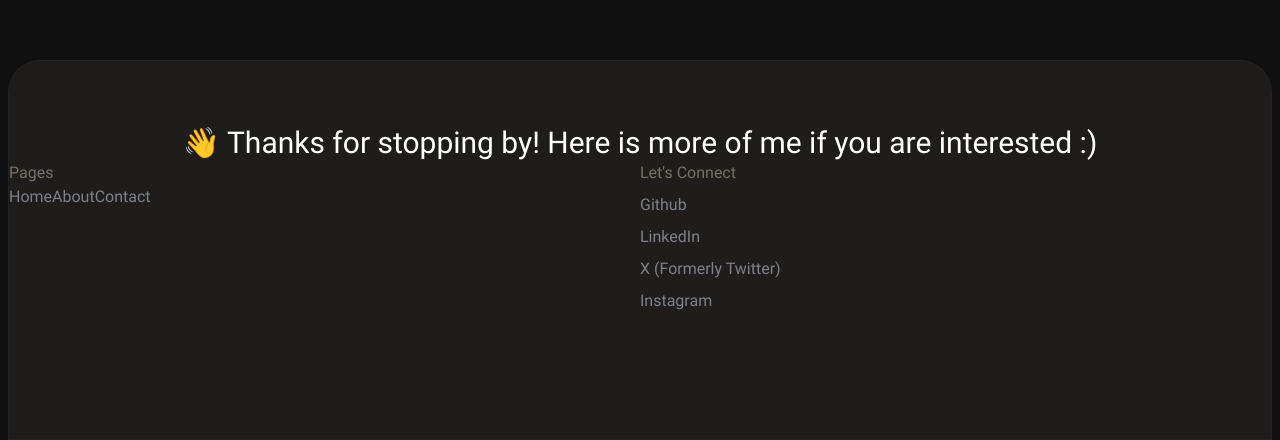
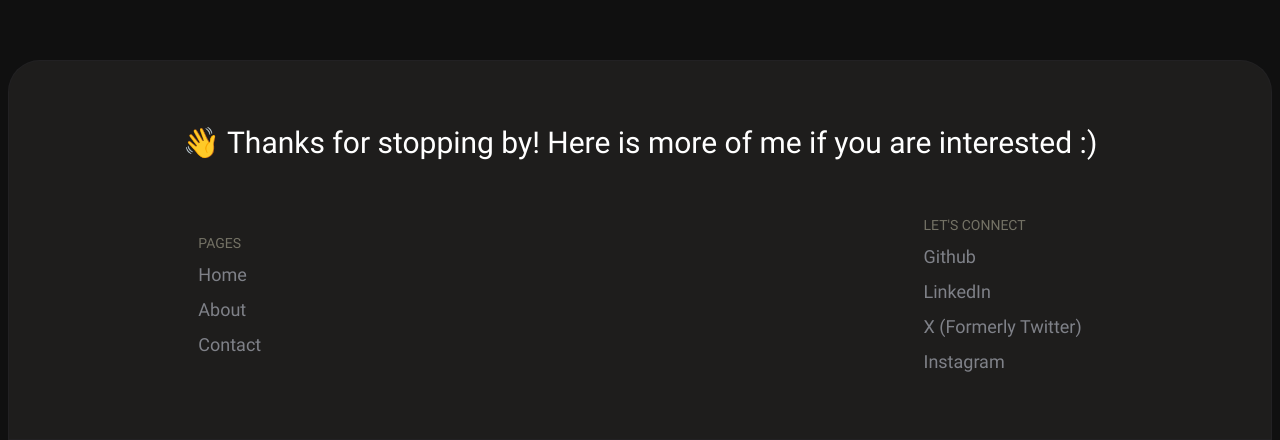
Before and after one commit to Mahfujul-Sagor/portfolio, a Next.js app: page / in a window 1280 px wide. Shown: the part 4580-5020 px from the top of the page. Built offline with nearby package versions, Linux system fonts and the light colour scheme.

Commit message:
add selected work for footer

```diff
--- a/components/Footer.js
+++ b/components/Footer.js
@@ -5,22 +5,22 @@ import React from 'react'
 const Footer = () => {
   return (
     <div className='w-full px-2'>
-      <div className='w-full max-w-[1300px] min-h-[380px] bg-[#1E1D1C] border border-zinc-800/50 mx-auto rounded-t-[2rem] pt-16'>
+      <div className='w-full max-w-[1300px] min-h-[380px] flex flex-col items-center justify-between bg-[#1E1D1C] border border-zinc-800/50 mx-auto rounded-t-[2rem] py-16'>
         <h2 className='text-white text-center lg:text-3xl md:text-2xl sm:text-xl'>
         👋 Thanks for stopping by! Here is more of me if you are interested :{")"}
         </h2>
         <div className='w-full flex justify-center items-center'>
-          <div className='w-full grid grid-cols-2'>
-            <div>
-              <p className='text-[#747265] capitalize'>Pages</p>
+          <div className='flex justify-between items-center w-[70%]'>
+            <div className='flex flex-col gap-2'>
+              <p className='text-[#747265] uppercase text-sm'>Pages</p>
               {FOOTER_PAGES.map((link, index) => (
-                <Link href={link.href} key={index} className='text-[#7F8188] capitalize'>{link.label}</Link>
+                <Link href={link.href} key={index} className='text-[#7F8188] text-[18px] capitalize font-bold'>{link.label}</Link>
               ))}
             </div>
             <div className='flex flex-col gap-2'>
-              <p className='capitalize text-[#747265]'>Let&apos;s Connect</p>
+              <p className='uppercase text-[#747265] text-sm'>Let&apos;s Connect</p>
               {CONNECT_LINKS.map((link, index) => (
-                <a href={link.href} target='_blank' key={index} className='text-[#7F8188] capitalize'>{link.label}</a>
+                <a href={link.href} target='_blank' key={index} className='text-[#7F8188] text-[18px] capitalize font-bold'>{link.label}</a>
               ))}
             </div>
           </div>
--- a/constants/index.js
+++ b/constants/index.js
@@ -62,3 +62,10 @@ export const CONNECT_LINKS = [
   { label: "X (formerly Twitter)", href: "https://x.com/Mahfujul_Sagor" },
   { label: "Instagram", href: "https://www.instagram.com/mahfujul.sagor/" },
 ]
+
+export const SELECTED_WORK = [
+  {label: "Project 1", href: '#work'},
+  {label: "Project 2", href: '#work'},
+  {label: "Project 3", href: '#work'},
+  {label: "Project 4", href: '#work'},
+]
```
